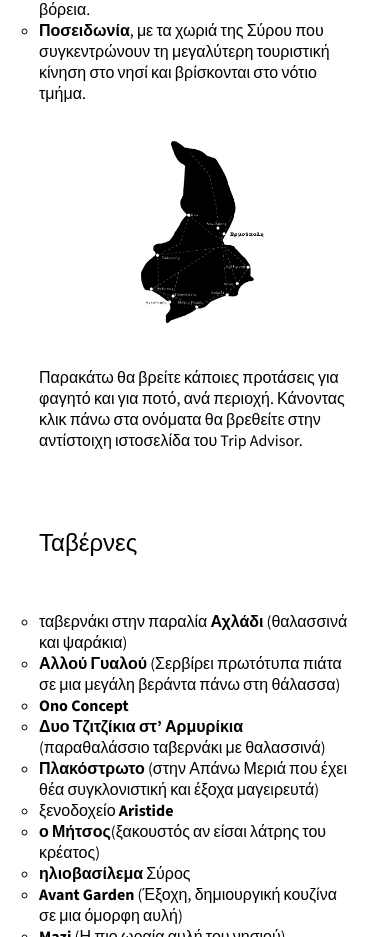
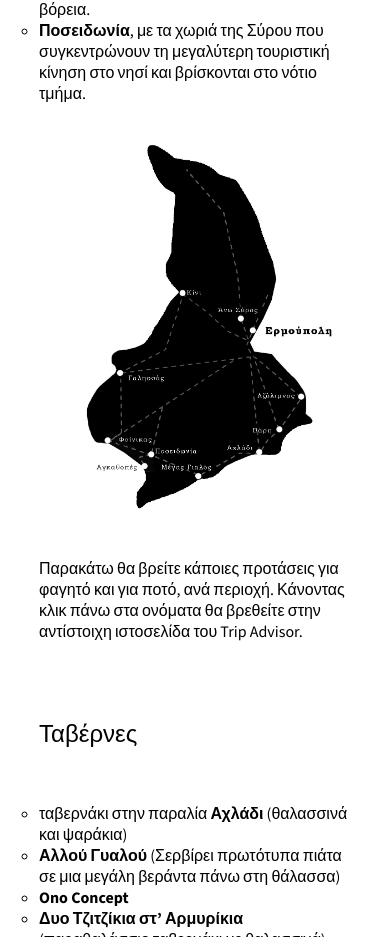
Before and after one commit to dodosiz/wedding-site, a Next.js app: page / in a window 390 px wide. Shown: the part 7078-8015 px from the top of the page. Built offline with nearby package versions, Linux system fonts and the light colour scheme.

Commit message:
Map in mobile

```diff
--- a/app/ui/sections/foodSection.module.css
+++ b/app/ui/sections/foodSection.module.css
@@ -36,6 +36,11 @@
   max-height: 350px;
 }
 
+.image_map {
+  margin: 0 auto;
+  width: 50%;
+}
+
 @media only screen and (max-width: 480px) {
   .flex_container_left {
     padding-top: 20px;
@@ -55,4 +60,8 @@
   .grid_container {
     display: none;
   }
+
+  .image_map {
+    width: 100%;
+  }
 }
--- a/app/ui/sections/foodSection.tsx
+++ b/app/ui/sections/foodSection.tsx
@@ -84,7 +84,7 @@ export function FoodSection() {
           <li><strong>Άνω Σύρος</strong>, με την ομώνυμη ιστορική έδρα του δήμου και τα χωριά της Σύρου που ανήκουν στην Απάνω Μεριά του νησιού, στα βόρεια.</li>
           <li><strong>Ποσειδωνία</strong>, με τα χωριά της Σύρου που συγκεντρώνουν τη μεγαλύτερη τουριστική κίνηση στο νησί και βρίσκονται στο νότιο τμήμα.</li>
         </ul>
-        <div style={{width: "50%", margin: "0 auto"}}>
+        <div className={styles.image_map}>
           <Image
             width={562}
             height={659}
```
